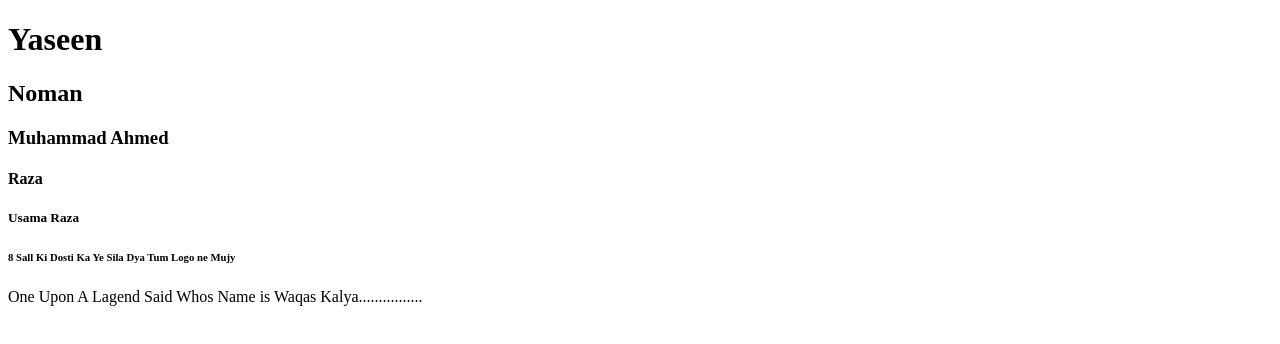
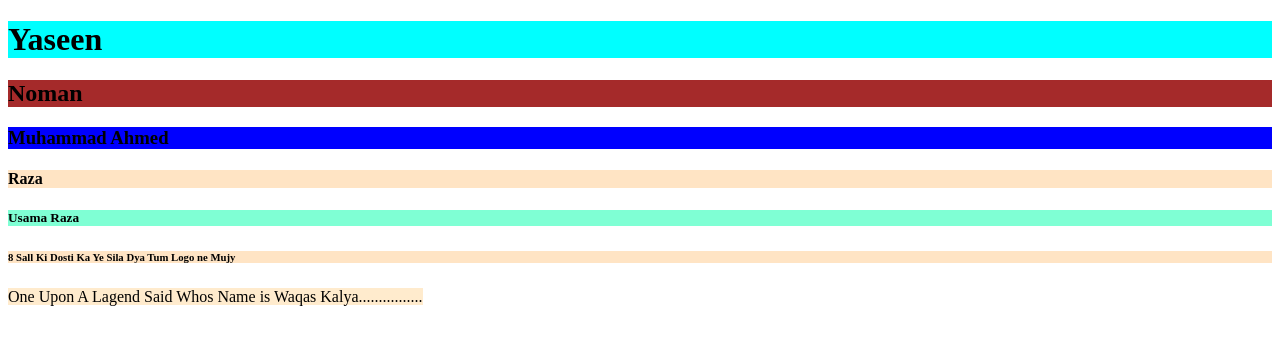
Before and after one commit to MuhammadYaseenIlam/my-JavaScript-course, a plain HTML site: page myJsClass1/index.html in a window 1280 px wide. Drawn offline with Linux system fonts and the light colour scheme.

Commit message:
My First CLASS

```diff
--- a/myJsClass1/index.html
+++ b/myJsClass1/index.html
@@ -8,11 +8,34 @@
     <!-- css 3 types -->
 <!-- 1--   in line  ye html ki body mn apply hoti he  -->
 
+<!--  2----  internal csss  ye head tag men hoti eh  -->
+
+<style>
+
+    h1{
+        background-color: aqua;
+    }
+    h2{
+        background-color: brown;
+    }
+    h3{
+        background-color: black;
+    }
+    h3{
+        background-color: blue;}
+    h4{
+        background-color: bisque;}
+    h5{
+        background-color: aquamarine;}
+        h6{ background-color: bisque;}
+        h7{ background-color: blanchedalmond;}
+</style>
+
 </head>
 <body>
     <!-- <h1 attributes   ></h1> -->
 
-    <h1 sty >Yaseen</h1>
+    <h1 >Yaseen</h1>
     <h2>Noman</h2>
     <h3>Muhammad Ahmed</h3>
     <h4>Raza</h4>
```
